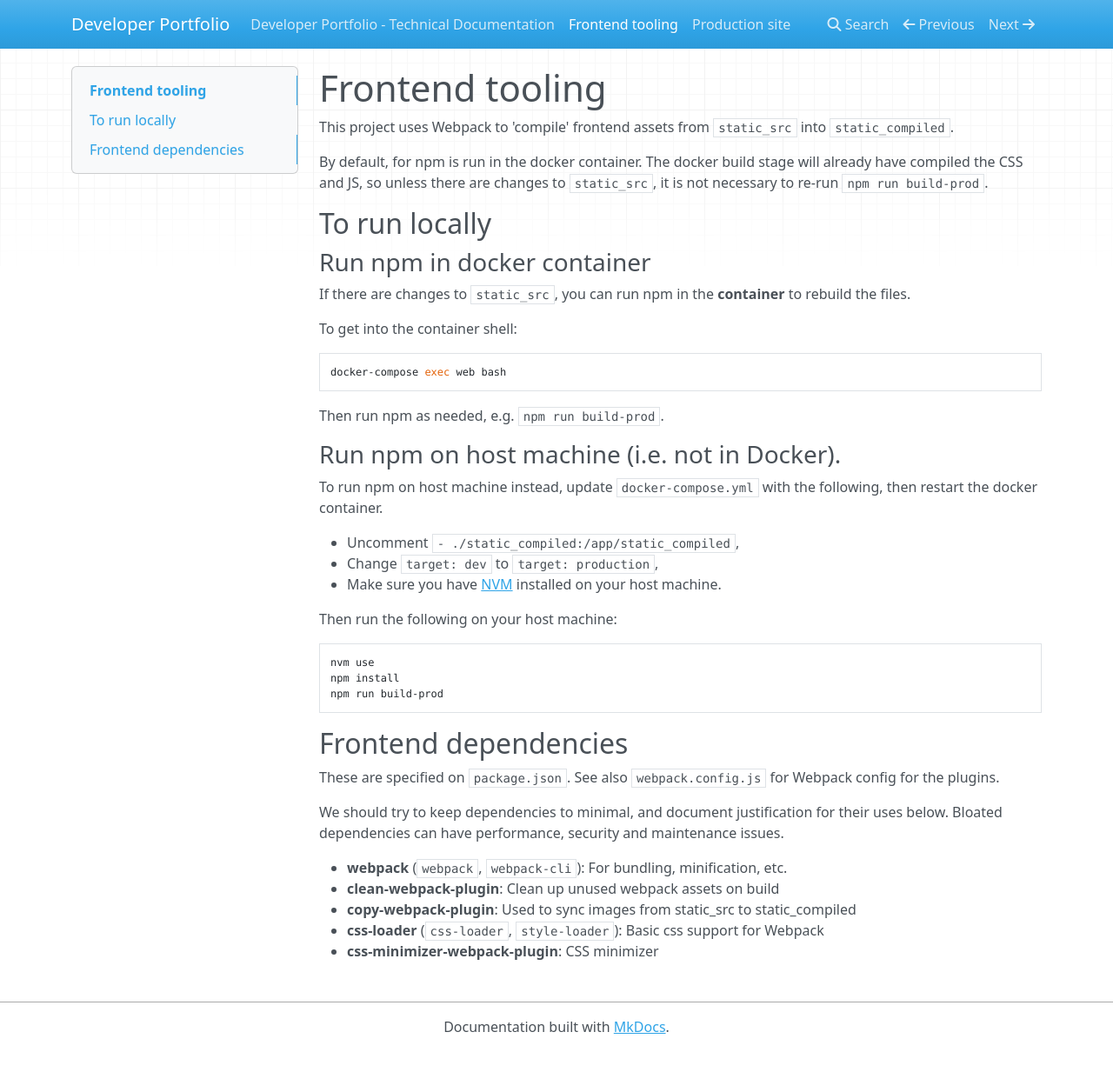
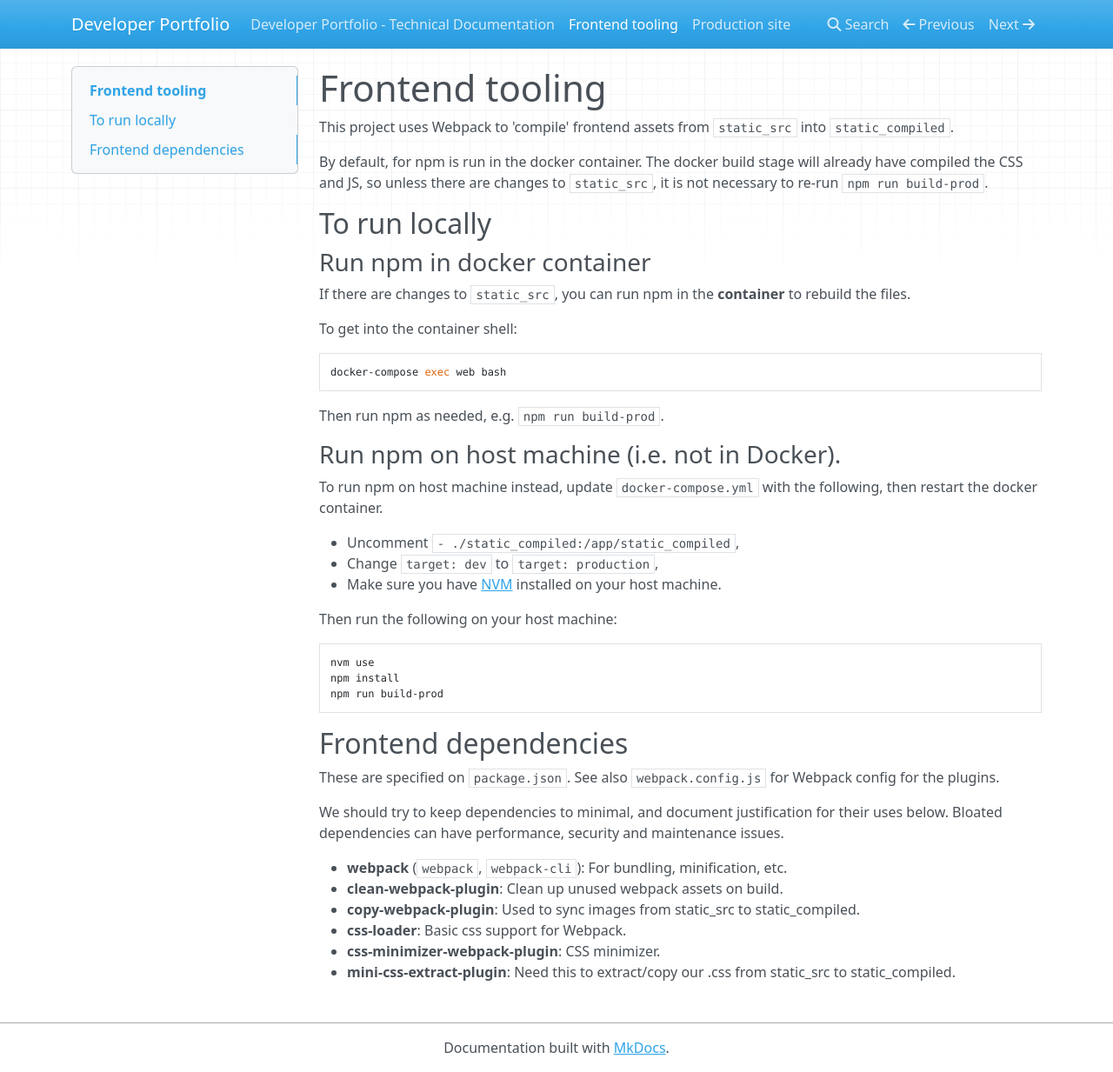
Before and after one commit to victoriachan/developer-portfolio, an MkDocs documentation site: the page built from docs/frontend_tooling.md, in a window 1280 px wide and 1233 px high. Shown: the whole window at 87% size. Built offline with MkDocs 1.6.1, drawn with Linux system fonts in a browser that asks for light colours; nearby versions of some CDN libraries.

Commit message:
Tweaked FE tooling

```diff
--- a/docs/frontend_tooling.md
+++ b/docs/frontend_tooling.md
@@ -44,7 +44,8 @@ These are specified on `package.json`. See also `webpack.config.js` for Webpack
 We should try to keep dependencies to minimal, and document justification for their uses below. Bloated dependencies can have performance, security and maintenance issues.
 
 - **webpack** (`webpack`, `webpack-cli`): For bundling, minification, etc.
-- **clean-webpack-plugin**: Clean up unused webpack assets on build
-- **copy-webpack-plugin**: Used to sync images from static_src to static_compiled
-- **css-loader** (`css-loader`, `style-loader`): Basic css support for Webpack
-- **css-minimizer-webpack-plugin**: CSS minimizer
+- **clean-webpack-plugin**: Clean up unused webpack assets on build.
+- **copy-webpack-plugin**: Used to sync images from static_src to static_compiled.
+- **css-loader**: Basic css support for Webpack.
+- **css-minimizer-webpack-plugin**: CSS minimizer.
+- **mini-css-extract-plugin**: Need this to extract/copy our .css from static_src to static_compiled.
--- a/package.json
+++ b/package.json
@@ -16,7 +16,6 @@
     "css-loader": "^7.1.1",
     "css-minimizer-webpack-plugin": "^6.0.0",
     "mini-css-extract-plugin": "^2.9.0",
-    "style-loader": "^4.0.0",
     "webpack": "^5.91.0",
     "webpack-cli": "^5.1.4"
   }
```
Also changed, not shown: 1 other file.
